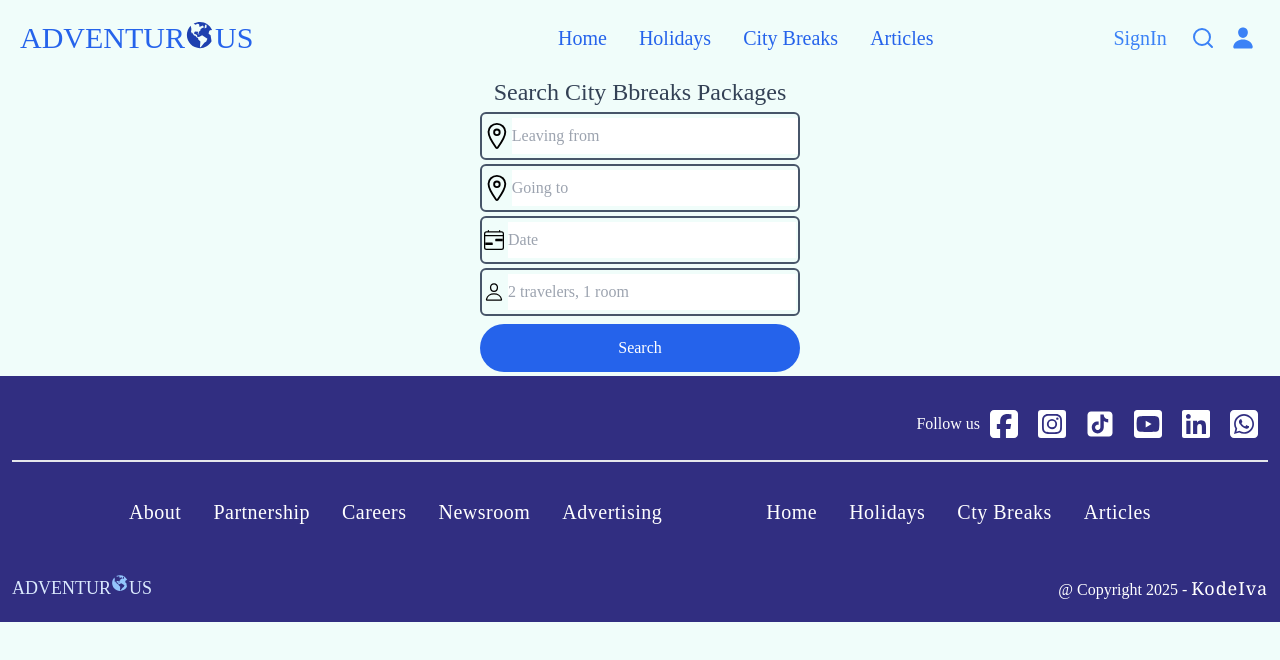
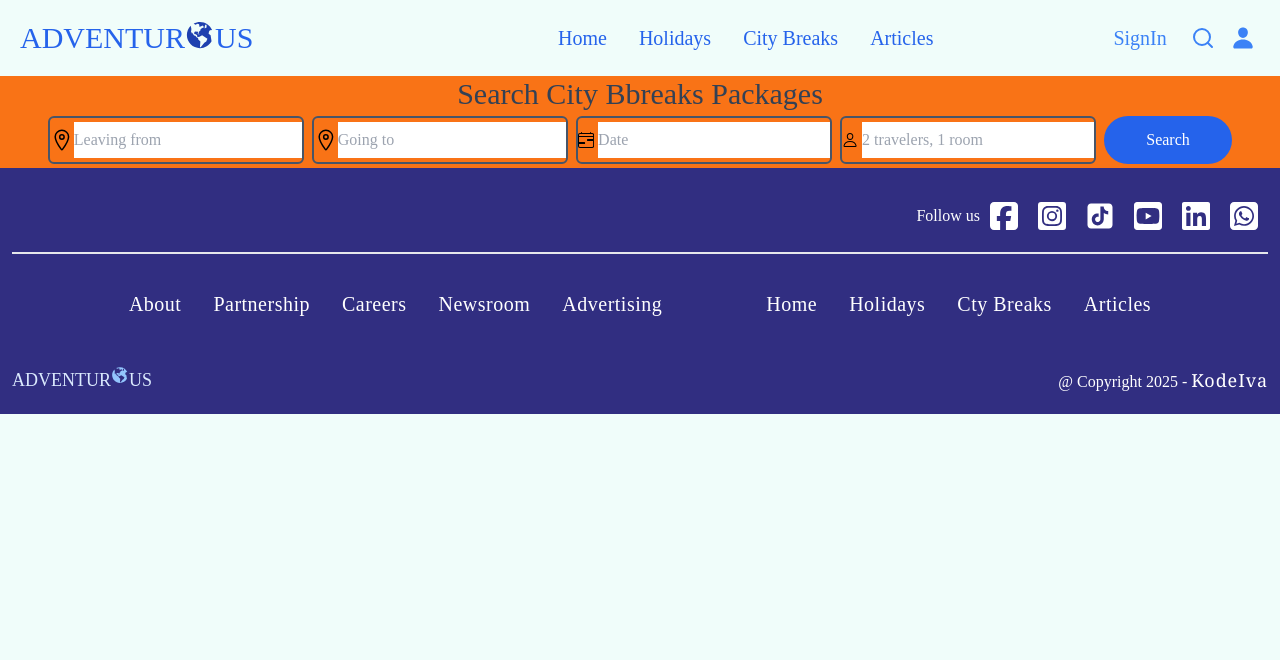
Before and after one commit to KodeIva/adventurous, a React (Create React App) app: page /city-breaks in a window 1280 px wide. Shown: the top 660 px of the page. Built offline with nearby package versions, Linux system fonts and the light colour scheme.

Commit message:
form mob responsive

```diff
--- a/src/pages/CityBreaks.jsx
+++ b/src/pages/CityBreaks.jsx
@@ -4,27 +4,27 @@ import { BsCalendar4Range } from "react-icons/bs";
 
 const CityBreaks = () => {
   return (
-    <section className='w-full h-auto'>
+    <section className='w-full h-auto lg:bg-yellow-300 xl:bg-orange-500'>
       <div className='flex flex-col justify-center items-center'>
-        <h2 className='text-2xl text-slate-700 font-medium'>Search City Bbreaks Packages</h2>
-        <form action="">
-          <label htmlFor="" className='flex justify-center items-center w-80 h-12 m-1 border-2 rounded-md border-slate-600'>
+        <h2 className='text-2xl lg:text-3xl text-slate-700 font-medium'>Search City Bbreaks Packages</h2>
+        <form action="" className='flex flex-col lg:flex-row'>
+          <label htmlFor="" className='flex justify-center items-center w-80 lg:w-56 xl:w-64  h-12 m-1 border-2 rounded-md border-slate-600'>
             <IoLocationOutline className='text-3xl' />
             <input type="text" className='h-9 w-72' placeholder='Leaving from' />
           </label>
-          <label htmlFor="" className='flex justify-center items-center w-80 h-12 m-1 border-2 rounded-md border-slate-600'>
+          <label htmlFor="" className='flex justify-center items-center w-80 lg:w-56 xl:w-64 h-12 m-1 border-2 rounded-md border-slate-600'>
             <IoLocationOutline className='text-3xl' />
             <input type="text" className='h-9 w-72' placeholder='Going to' />
           </label>
-          <label htmlFor="" className='flex justify-center items-center w-80 h-12 m-1 border-2 rounded-md border-slate-600'>
+          <label htmlFor="" className='flex justify-center items-center w-80 lg:w-56 xl:w-64 h-12 m-1 border-2 rounded-md border-slate-600'>
             <BsCalendar4Range className='text-2xl pr-1' />
             <input type="calendar" className='h-9 w-72' placeholder='Date' />
           </label>
-      <label htmlFor="" className='flex justify-center items-center w-80 h-12 m-1 border-2 rounded-md border-slate-600'>
+      <label htmlFor="" className='flex justify-center items-center w-80 lg:w-56 xl:w-64 h-12 m-1 border-2 rounded-md border-slate-600'>
         <IoPersonOutline className='text-2xl pr-1' />
         <input type="text" className='h-9 w-72' placeholder='2 travelers, 1 room' />
       </label>
-      <button type='button' className='bg-blue-600 text-white m-1 w-80 h-12 rounded-3xl hover:bg-blue-800 duration-700'>Search</button>
+      <button type='button' className='bg-blue-600 text-white m-1 w-80 lg:w-32 h-12 rounded-3xl hover:bg-blue-800 duration-700'>Search</button>
      </form>
      </div>
     </section>
```
